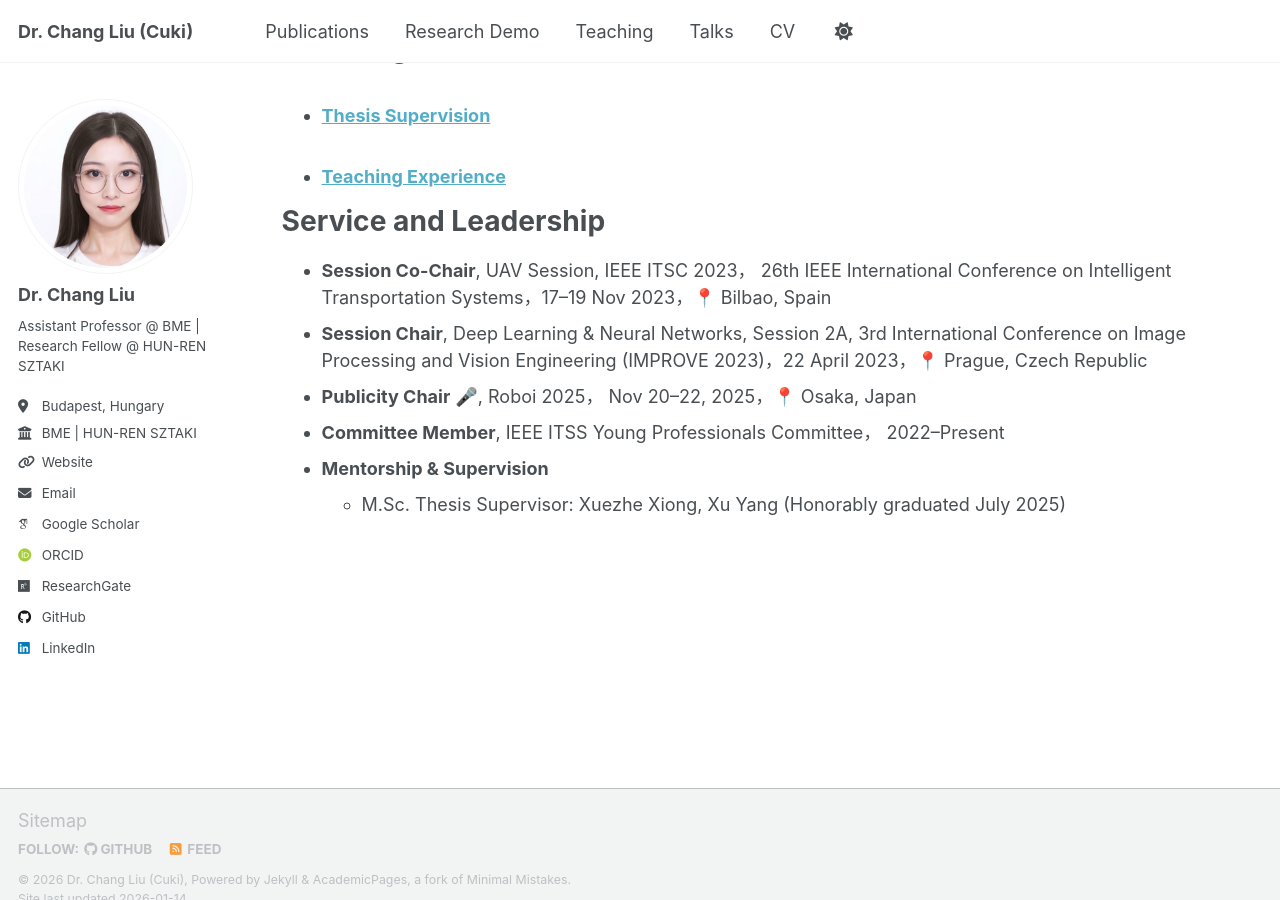
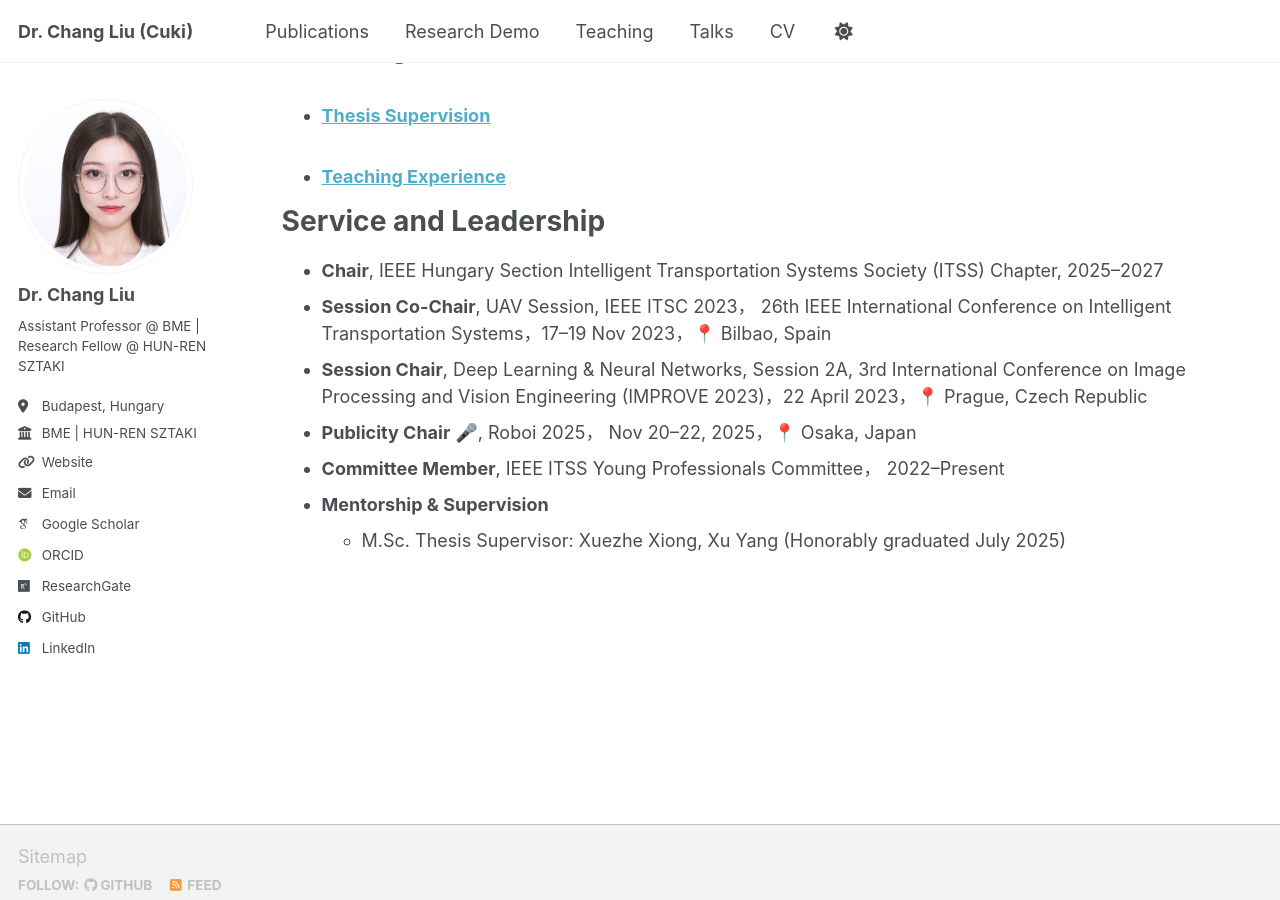
Before and after one commit to ChangLiu-bp/changliu-bp.github.io, a Jekyll site: the page built from _pages/cv.md, in a window 1280 px wide and 900 px high, scrolled down 2340 px. Built offline with Jekyll 4.4.1, drawn with Linux system fonts in a browser that asks for light colours; some web fonts are replaced; a script that is not in the unit is left out.

Commit message:
Update cv.md

```diff
--- a/_pages/cv.md
+++ b/_pages/cv.md
@@ -51,6 +51,7 @@ Teaching
 
 Service and Leadership
 ======
+- **Chair**, IEEE Hungary Section Intelligent Transportation Systems Society (ITSS) Chapter, 2025–2027
 - **Session Co-Chair**, UAV Session, IEEE ITSC 2023， 26th IEEE International Conference on Intelligent Transportation Systems，17–19 Nov 2023，📍 Bilbao, Spain
 - **Session Chair**, Deep Learning & Neural Networks, Session 2A, 3rd International Conference on Image Processing and Vision Engineering (IMPROVE 2023)，22 April 2023，📍 Prague, Czech Republic
 - **Publicity Chair** 🎤, Roboi 2025， Nov 20–22, 2025，📍 Osaka, Japan
```
